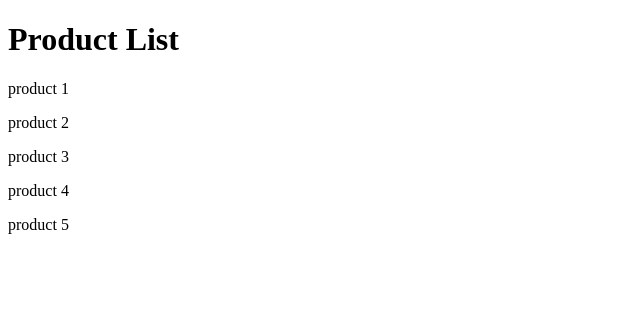
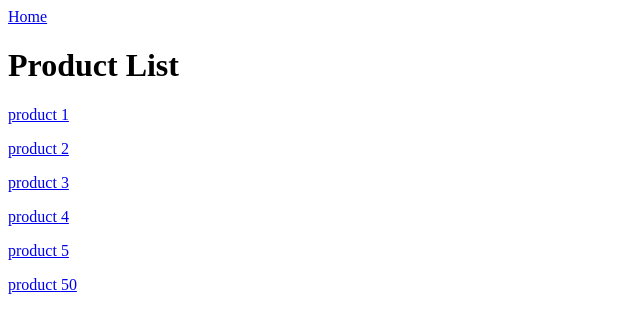
Before and after one commit to devKirkCartano/sveltekit, a SvelteKit app: page /product in a window 1280 px wide. Shown: the top 332 px of the page, without its empty margins (0-640 px from the left). Built offline with nearby package versions, Linux system fonts and the light colour scheme.

Commit message:
add route navigation and optional route parameter

```diff
--- a/src/routes/+page.svelte
+++ b/src/routes/+page.svelte
@@ -1 +1,5 @@
 <h1>Welcome Home</h1>
+<a href="/blog">Blog</a>
+<a href="/docs">Docs</a>
+<a href="/product">Product</a>
+<a href="/marketing">Marketing</a>
--- a/src/routes/product/+page.svelte
+++ b/src/routes/product/+page.svelte
@@ -1,6 +1,13 @@
+<script>
+    export let productId = 50;
+</script>
+
+<a href="/">Home</a>
+
 <h1>Product List</h1>
-<p>product 1</p>
-<p>product 2</p>
-<p>product 3</p>
-<p>product 4</p>
-<p>product 5</p>
+<p><a href="/product/1" id="product-1">product 1</a></p>
+<p><a href="/product/2" id="product-2">product 2</a></p>
+<p><a href="/product/3" id="product-3">product 3</a></p>
+<p><a href="/product/4" id="product-4">product 4</a></p>
+<p><a href="/product/5" id="product-5">product 5</a></p>
+<p><a href="/product/{productId}">product {productId}</a></p>
```
Also changed, not shown: src/routes/marketing/[[lang]]/+page.svelte (added, +15 -0 lines).
